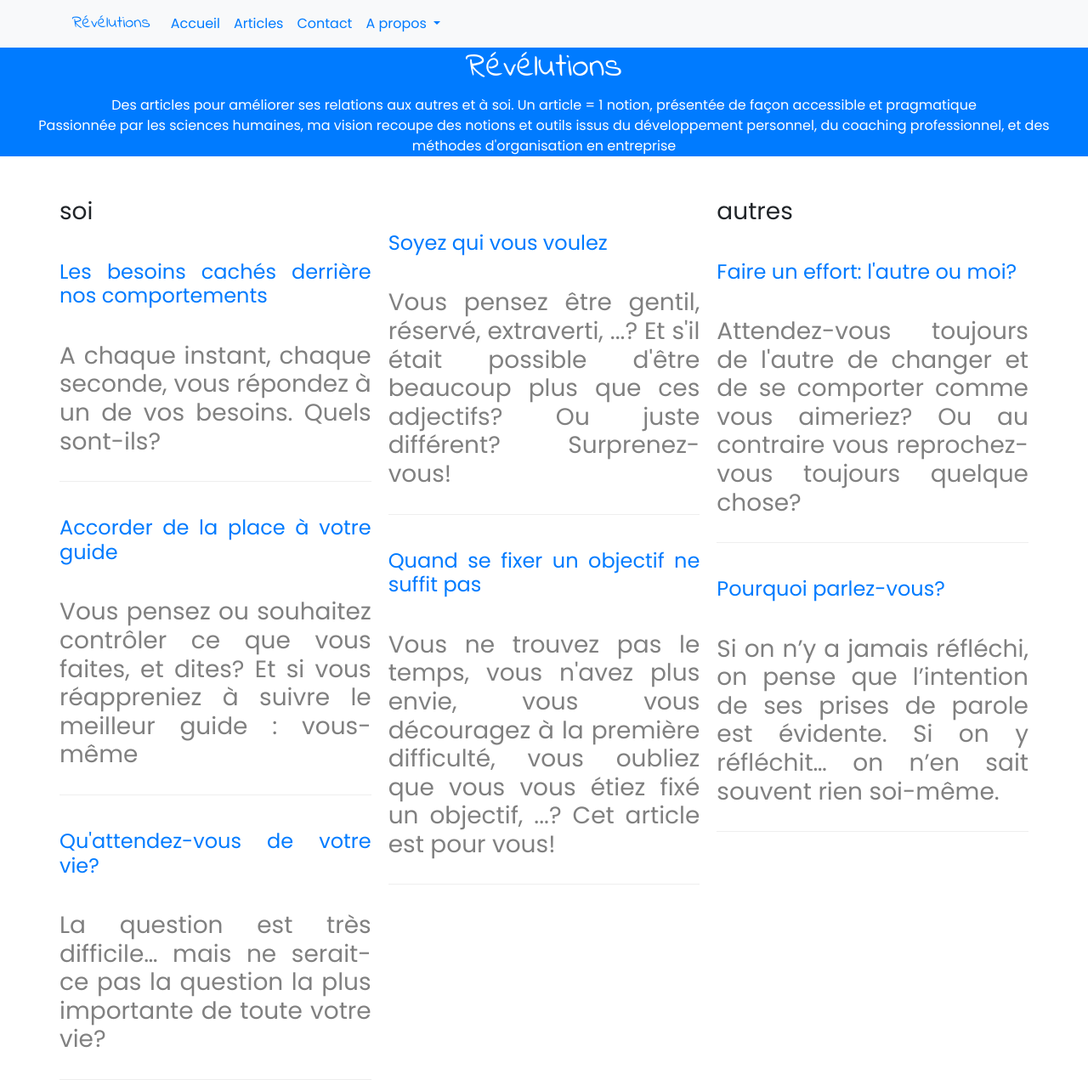
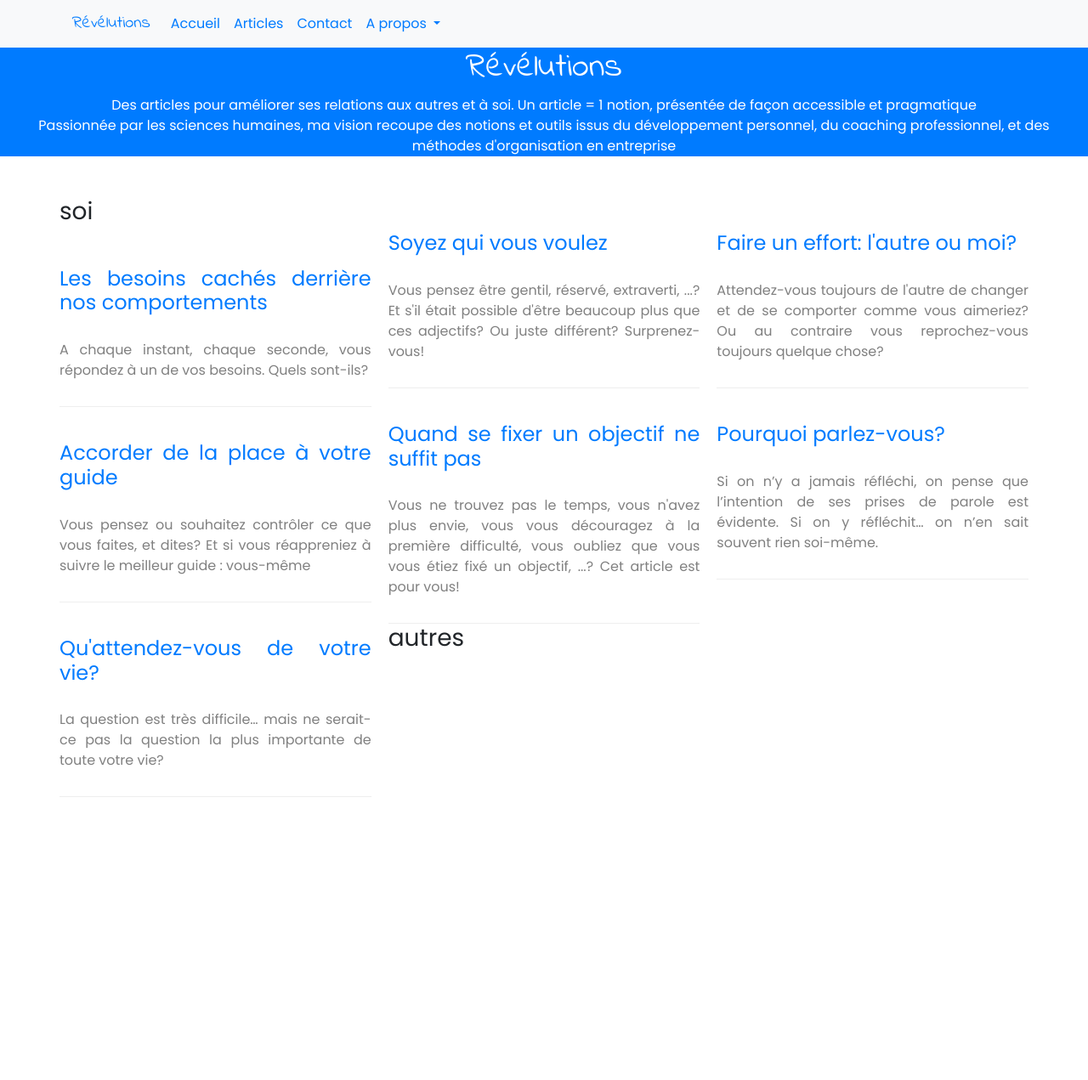
Before and after one commit to OrgaEvolutions/Nathoup.github.io, a Jekyll site: the page built from index.html, in a window 1280 px wide. Shown: the whole page at 85% size. Built offline with Jekyll 4.4.1, drawn with Linux system fonts in a browser that asks for light colours; nearby versions of some CDN libraries; some web fonts are replaced; after the commit the page ends 938 px from its top, so only the background shows below that.

Commit message:
Update index.html

```diff
--- a/index.html
+++ b/index.html
@@ -10,7 +10,7 @@ intro_large: Passionnée par les sciences humaines, ma vision recoupe des notion
 <div class="row">
 	<div class="card-columns">
 		{% for tag in site.data.tags %}
-			<h3>{{tag.libelle}}
+			<h3>{{tag.libelle}}</h3>
 			{% for article in site.pages %}{% if article.layout=="article" and article.tags contains tag.name %}
 			<!--class="col-md-4" -->
 				<div style="border-bottom: 1px solid #eee;padding-bottom: 30px;padding-top: 30px;display: inline-block;">
```
